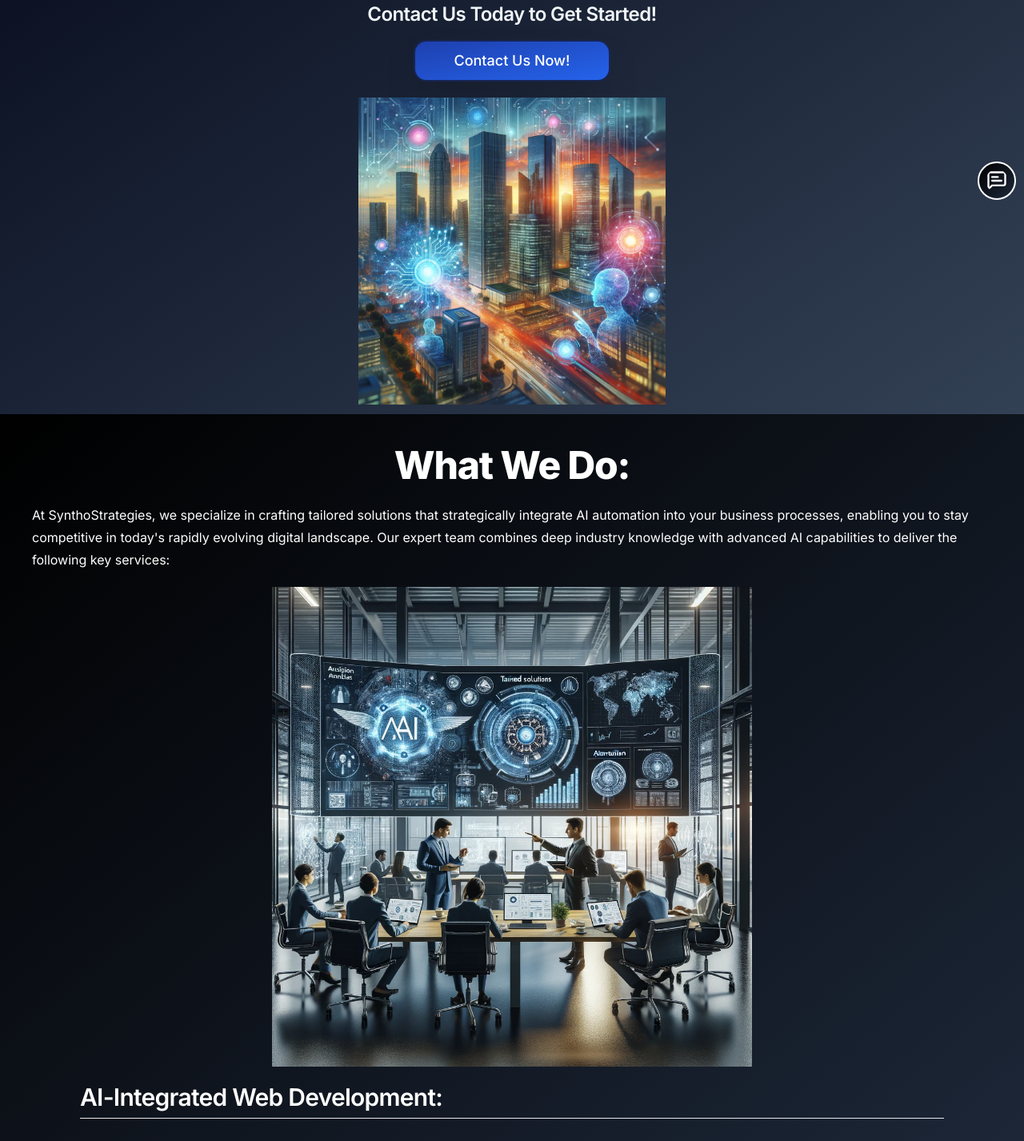
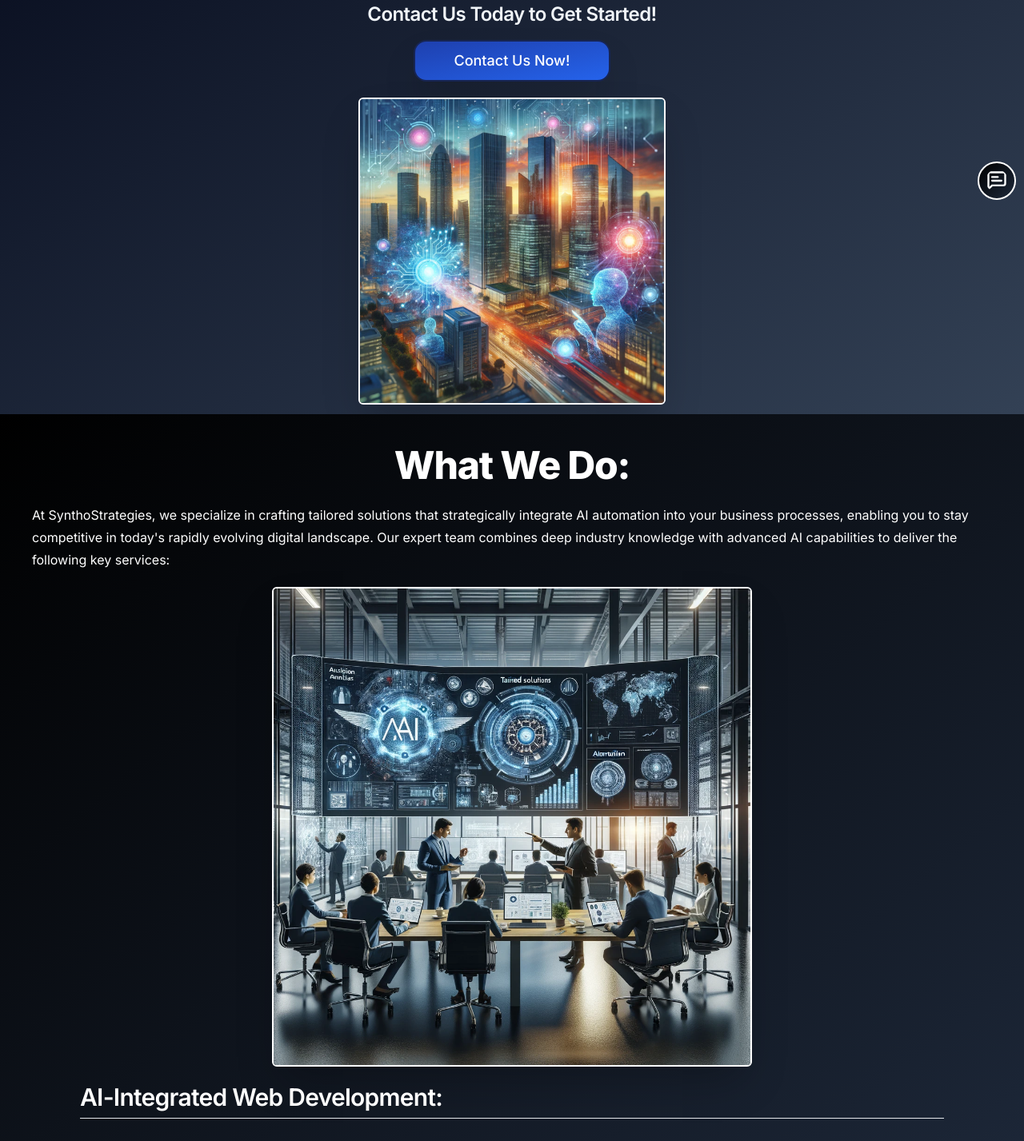
Before and after one commit to andypsu5155/nextjs-synthostrategies, a Next.js app: page / in a window 1280 px wide. Shown: the part 540-1967 px from the top of the page at 80% size. Built offline with nearby package versions, Linux system fonts and the light colour scheme.

Commit message:
Added image styling to images on home page

```diff
--- a/components/what-we-do.tsx
+++ b/components/what-we-do.tsx
@@ -41,7 +41,11 @@ export default function WhatWeDo() {
         transition={{ duration: 0.3 }}
         className="w-[50%] 2xl:w-[12%] mx-auto mt-5"
       >
-        <Image src={image2} alt="" />
+        <Image
+          src={image2}
+          alt=""
+          className="shadow-2xl border-2 border-white rounded-md"
+        />
       </motion.div>
 
       <Carousel className="w-[90%] mx-auto mt-5">
--- a/components/who-are-we.tsx
+++ b/components/who-are-we.tsx
@@ -53,7 +53,7 @@ export default function WhoAreWe() {
       <Image
         src={image1}
         alt=""
-        className="w-[50%] mx-auto mt-5 2xl:mt-0 2xl:w-full 2xl:absolute 2xl:top-0 2xl:left-0 2xl:h-[60vh] 2xl:object-cover 2xl:-z-10 2xl:brightness-[30%]"
+        className="w-[50%] mx-auto mt-5 shadow-2xl border-2 border-white rounded-md 2xl:border-none 2xl:shadow-none 2xl:rounded-none 2xl:mt-0 2xl:w-full 2xl:absolute 2xl:top-0 2xl:left-0 2xl:h-[60vh] 2xl:object-cover 2xl:-z-10 2xl:brightness-[30%]"
       />
     </div>
   );
```
